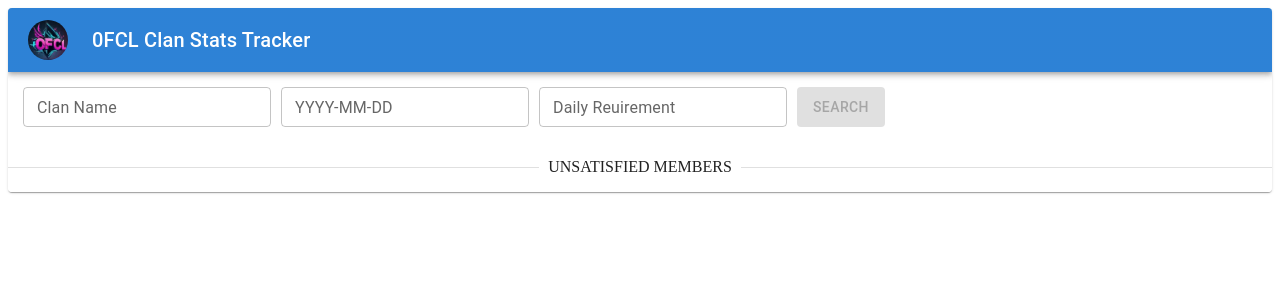
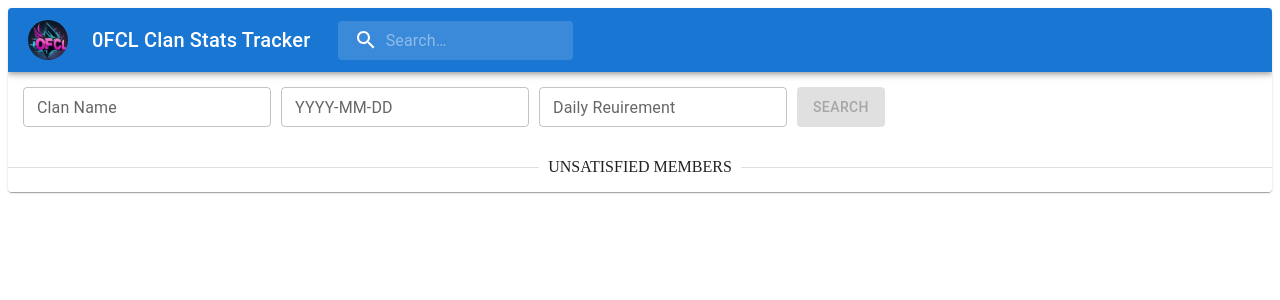
Before and after one commit to Winni731/mini-app, a React (Create React App) app: page / in a window 1280 px wide. Shown: the top 300 px of the page. Built offline with nearby package versions, Linux system fonts and the light colour scheme.

Commit message:
fix date, add search

```diff
--- a/src/App.js
+++ b/src/App.js
@@ -1,4 +1,4 @@
-import React, { useState, useEffect } from 'react';
+import React, { useState, useEffect, useRef } from 'react';
 import moment from 'moment-timezone';
 import { ListItemText, TextField, List, ListItem, Divider, CircularProgress } from '@mui/material';
 import Button from '@mui/material/Button';
@@ -8,9 +8,10 @@ import first from './icon_medal_gold.png'
 import second from './icon_medal_emerald_old.png'
 import third from './icon_medal_bronze.png'
 import cry from './cry.png'
-import EnableColorOnDarkAppBar from './AppBar';
+// import EnableColorOnDarkAppBar from './AppBar';
 import Paper from '@mui/material/Paper';
 import Card from '@mui/material/Card';
+import SearchAppBar from './SearchBar';
 
 function App() {
   const [inputValue, setInputValue] = useState({
@@ -22,6 +23,14 @@ function App() {
   const [redMembers, setredMembers] = useState([])
   const [error, setError] = useState(false)
   const [loading, setLoading] = useState(false)
+  const [clanStatus, setClanStatus] = useState({
+    place: 0,
+    totalPoints: 0,
+    dailyPoints: 0,
+    memberAvg: 0,
+    memberMeetRequriemnts: 0
+  })
+  const [filteredList, setFilteredList] = useState([])
 
   const handleClanChange = (e) => {
     setInputValue( prev => ({
@@ -58,7 +67,6 @@ function App() {
     if (!membersResponse.ok) {
       throw new Error("Failed to fetch members")
     }
-    // const membersList = await membersResponse.json()
     const clanInfo = await membersResponse.json()
     const membersList = clanInfo.data.Members
     let scoredMembers = []
@@ -118,10 +126,12 @@ function App() {
 
   const getTimeRange = (date) => {
     const timeZone = 'America/New_York'
-    const now = moment()
-    const est = now.tz(timeZone)
-    const estDate = est.format('YYYY-MM-DD')
-    const search_date = estDate === date ? date : estDate
+    const localTZ = moment.tz.guess()
+    const localTime = moment(new Date().toLocaleTimeString(), 'hh:mm:ss A').format('HH:mm:ss')
+    const dateTime = date + ` ${localTime}`
+    const localDateTime = moment.tz(dateTime, 'YYYY-MM-DD HH:mm:ss', localTZ)
+    const ESTDateTime = localDateTime.clone().tz(timeZone)
+    const search_date = ESTDateTime.format('YYYY-MM-DD')
     const start = moment.tz(search_date, timeZone).startOf('day')
     const end = moment.tz(search_date, timeZone).endOf('day')
     const start_res = start.utc()
@@ -161,11 +171,21 @@ function App() {
     )
   }
 
+  const handleSearch = (filteredItems) => {
+    setFilteredList(filteredItems)
+
+    console.log(filteredItems)
+  }
+
 
   return (
     <div className="App">
       <Card>
-      <EnableColorOnDarkAppBar />
+      {/* <EnableColorOnDarkAppBar /> */}
+      <SearchAppBar sx={{ display: 'flex'}}
+        list={scoreList}
+        onSearch={handleSearch}
+      />
       <div style={{ display: 'flex', margin: '10px'}}>
         <TextField
             sx={{ margin: '5px'}}
@@ -206,6 +226,29 @@ function App() {
       </div>
       <div>
         { loading && <CircularProgress sx={{ margin: '20px', size: '10rem'}}/>}
+        { filteredList.length !== 0 && filteredList.map((member, i) => (
+          <React.Fragment key={i}>
+          <ListItem alignItems="flex-start" key={`key-` + i} style={{ margin: '5px', backgroundColor: "#b0e0e6"}}>
+             <Avatar src={member.avatar} />
+             <ListItemText
+             primary={<span style={{display: 'flex'}}>
+             <span>{member.name}&nbsp;</span>
+             { i===0 && <span><Avatar src={first} style={{ width: '25px', height: '25px'}} key={i}/></span>}
+             { i===1 && <span><Avatar src={second} style={{ width: '25px', height: '25px'}} key={i}/></span>}
+             { i===2 && <span><Avatar src={third} style={{ width: '25px', height: '25px'}} key={i}/></span>}
+             </span>}
+             secondary={
+              <span style={{display: 'flex'}}>
+              <span><Avatar src={star} style={{ width: '16px', height: '16px'}} key={i}/></span>
+              <span>&nbsp;{member.score}</span>
+              </span>
+             }
+             />
+             {/* <Divider /> */}
+          </ListItem>
+          {(scoreList.length-16===i) && <Divider>BOTTOM 15 MEMBERS</Divider>}
+          </React.Fragment>
+        ))}
         <List sx={{ bgcolor: 'background.paper'}}>
         { !loading && scoreList.length !== 0 && scoreList.map((member, i) => (
           <React.Fragment key={i}>
--- /dev/null
+++ b/src/SearchBar.js
@@ -0,0 +1,105 @@
+import * as React from 'react';
+import { styled, alpha } from '@mui/material/styles';
+import AppBar from '@mui/material/AppBar';
+import Box from '@mui/material/Box';
+import Toolbar from '@mui/material/Toolbar';
+import IconButton from '@mui/material/IconButton';
+import Typography from '@mui/material/Typography';
+import InputBase from '@mui/material/InputBase';
+import SearchIcon from '@mui/icons-material/Search';
+import oFCL from './0FCL.webp'
+import Avatar from '@mui/material/Avatar';
+import { useState } from 'react';
+
+const Search = styled('div')(({ theme }) => ({
+  position: 'relative',
+  borderRadius: theme.shape.borderRadius,
+  backgroundColor: alpha(theme.palette.common.white, 0.15),
+  '&:hover': {
+    backgroundColor: alpha(theme.palette.common.white, 0.25),
+  },
+  marginRight: theme.spacing(2),
+  marginLeft: 0,
+  width: '100%',
+  [theme.breakpoints.up('sm')]: {
+    marginLeft: theme.spacing(3),
+    width: 'auto',
+  },
+}));
+
+const SearchIconWrapper = styled('div')(({ theme }) => ({
+  padding: theme.spacing(0, 2),
+  height: '100%',
+  position: 'absolute',
+  pointerEvents: 'none',
+  display: 'flex',
+  alignItems: 'center',
+  justifyContent: 'center',
+}));
+
+const StyledInputBase = styled(InputBase)(({ theme }) => ({
+  color: 'inherit',
+  '& .MuiInputBase-input': {
+    padding: theme.spacing(1, 1, 1, 0),
+    // vertical padding + font size from searchIcon
+    paddingLeft: `calc(1em + ${theme.spacing(4)})`,
+    transition: theme.transitions.create('width'),
+    width: '100%',
+    [theme.breakpoints.up('md')]: {
+      width: '20ch',
+    },
+  },
+}));
+
+export default function SearchAppBar( { list, onSearch } ) {
+  const [anchorEl, setAnchorEl] = React.useState(null);
+  const [mobileMoreAnchorEl, setMobileMoreAnchorEl] = React.useState(null);
+  const [search, setSearch] = useState('')
+
+  const handleSearch = (e) => {
+    const value = e.target.value.toLowerCase()
+    setSearch(value)
+
+    const filteredList = list.filter((item) => item.name.toLowerCase().includes(value))
+    onSearch(filteredList)
+  }
+
+//   const isMenuOpen = Boolean(anchorEl);
+  const isMobileMenuOpen = Boolean(mobileMoreAnchorEl);
+
+  const handleProfileMenuOpen = (event) => {
+    setAnchorEl(event.currentTarget);
+  };
+
+  const handleMobileMenuClose = () => {
+    setMobileMoreAnchorEl(null);
+  };
+
+  console.log(search)
+
+  return (
+    <Box sx={{ flexGrow: 1 }}>
+      <AppBar position="static">
+        <Toolbar>
+            <IconButton edge="start" color="inherit" aria-label="menu" sx={{ mr: 2 }}>
+                <Avatar src={oFCL} />
+            </IconButton>
+            <Typography variant="h6" noWrap component="div" sx={{ flexGrow: 1 }}>
+                0FCL Clan Stats Tracker
+            </Typography>
+            <Search>
+                <SearchIconWrapper>
+                <SearchIcon />
+                </SearchIconWrapper>
+                <StyledInputBase
+                    placeholder="Search…"
+                    value={search}
+                    onChange={handleSearch}
+                />
+            </Search>
+          <Box sx={{ flexGrow: 200 }} />
+        </Toolbar>
+      </AppBar>
+    </Box>
+  );
+}
```
